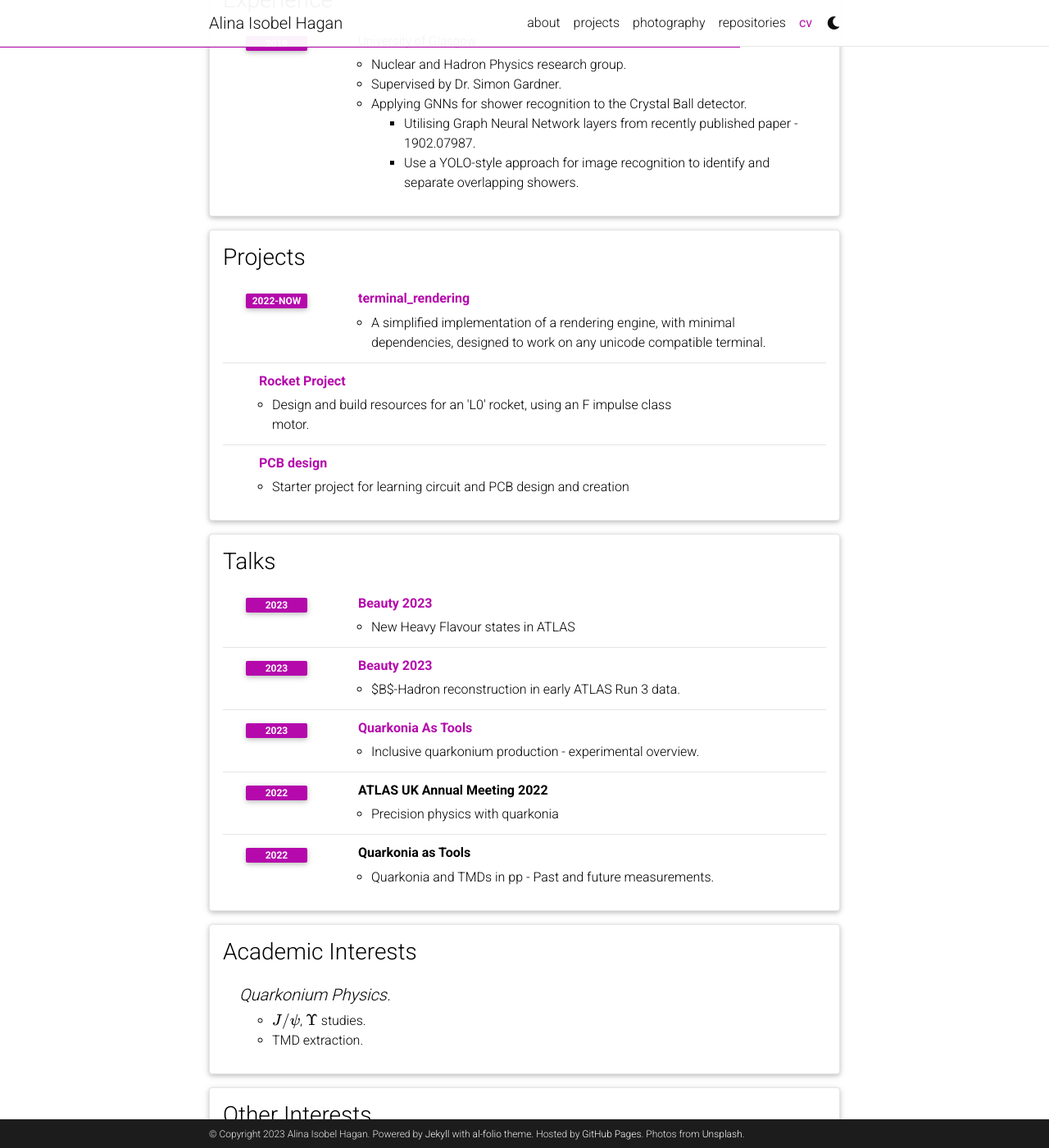
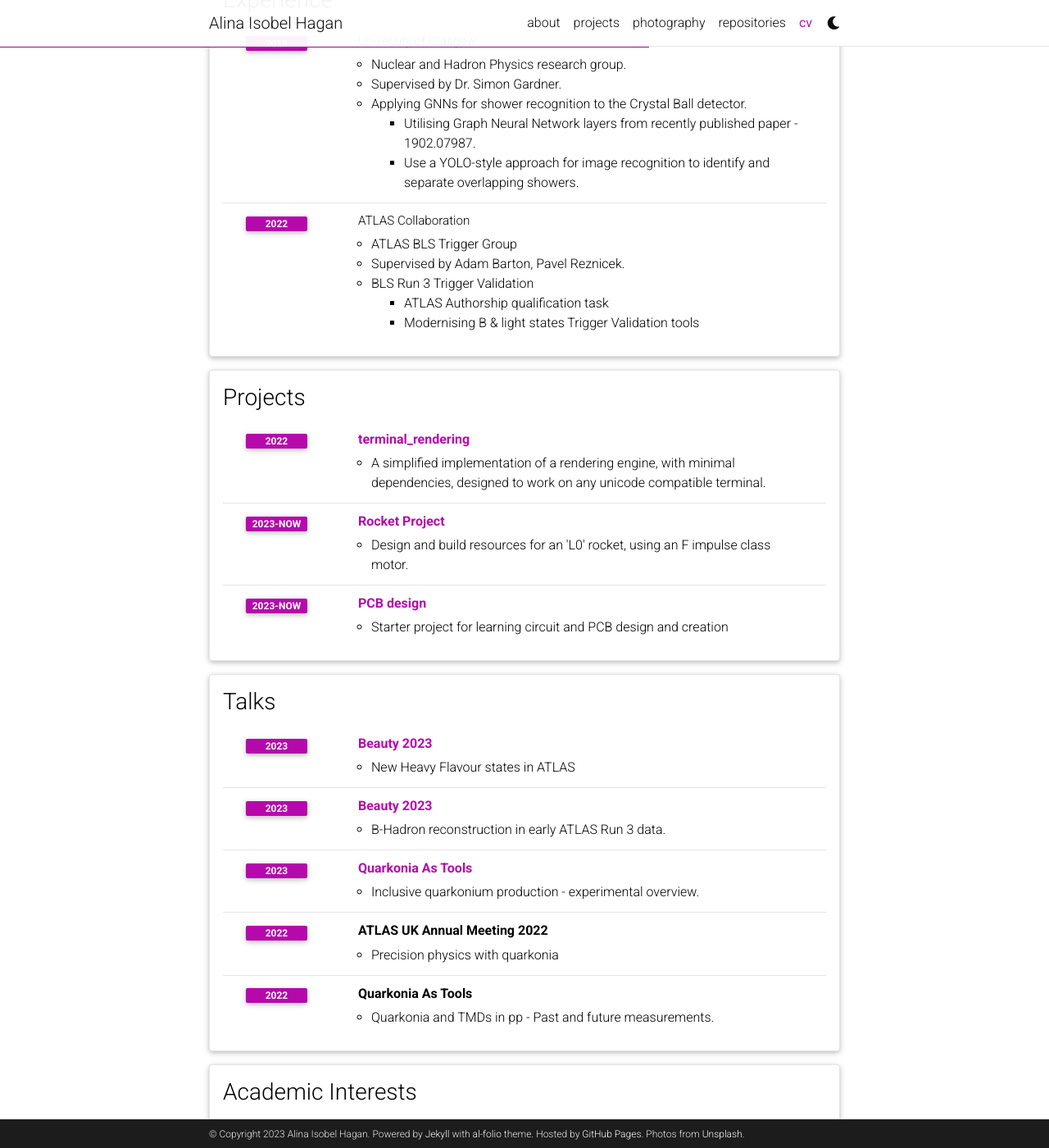
Before and after one commit to aihphysics/aihphysics.github.io, a Jekyll site: the page built from _pages/cv.md, in a window 1280 px wide and 1400 px high, scrolled down 862 px. Shown: the whole window at 82% size. Built offline with Jekyll 4.4.1, drawn with Linux system fonts in a browser that asks for light colours; comment, search, counter and statistics services are not loaded; a style sheet for code colours, icons or effects is not loaded.

Commit message:
non download cv update

```diff
--- a/_data/cv.yml
+++ b/_data/cv.yml
@@ -41,16 +41,27 @@
           contents:
             - Utilising Graph Neural Network layers from recently published paper - 1902.07987.
             - Use a YOLO-style approach for image recognition to identify and separate overlapping showers.
+    - institution: ATLAS Collaboration
+      year: 2022
+      description:
+        - ATLAS BLS Trigger Group
+        - Supervised by Adam Barton, Pavel Reznicek.
+        - title: BLS Run 3 Trigger Validation
+          contents:
+            - ATLAS Authorship qualification task
+            - Modernising B & light states Trigger Validation tools
 
 - title: Projects
   type: time_table
   contents:
     - title: <a href="https://github.com/aihphysics/terminal_rendering">terminal_rendering</a>
-      year: 2022-now
+      year: 2022
       description: A simplified implementation of a rendering engine, with minimal dependencies, designed to work on any unicode compatible terminal.
     - title: <a href="https://github.com/aihphysics/L0">Rocket Project</a>
+      year: 2023-now
       description: Design and build resources for an 'L0' rocket, using an F impulse class motor.
     - title: <a href="https://github.com/aihphysics/mini_neo_led_matrix">PCB design</a>
+      year: 2023-now
       description: Starter project for learning circuit and PCB design and creation
 
 - title: Talks
@@ -61,14 +72,14 @@
       description: New Heavy Flavour states in ATLAS
     - title:  <a href="https://indico.in2p3.fr/event/28579/">Beauty 2023</a>
       year: 2023
-      description: $B$-Hadron reconstruction in early ATLAS Run 3 data.
+      description: B-Hadron reconstruction in early ATLAS Run 3 data.
     - title: <a href="https://indico.cern.ch/event/1213416/">Quarkonia As Tools</a>
       year: 2023
       description: Inclusive quarkonium production - experimental overview.
     - title: ATLAS UK Annual Meeting 2022
       year: 2022
       description: Precision physics with quarkonia
-    - title: Quarkonia as Tools
+    - title: Quarkonia As Tools
       year: 2022
       description: Quarkonia and TMDs in pp - Past and future measurements.
 
```
